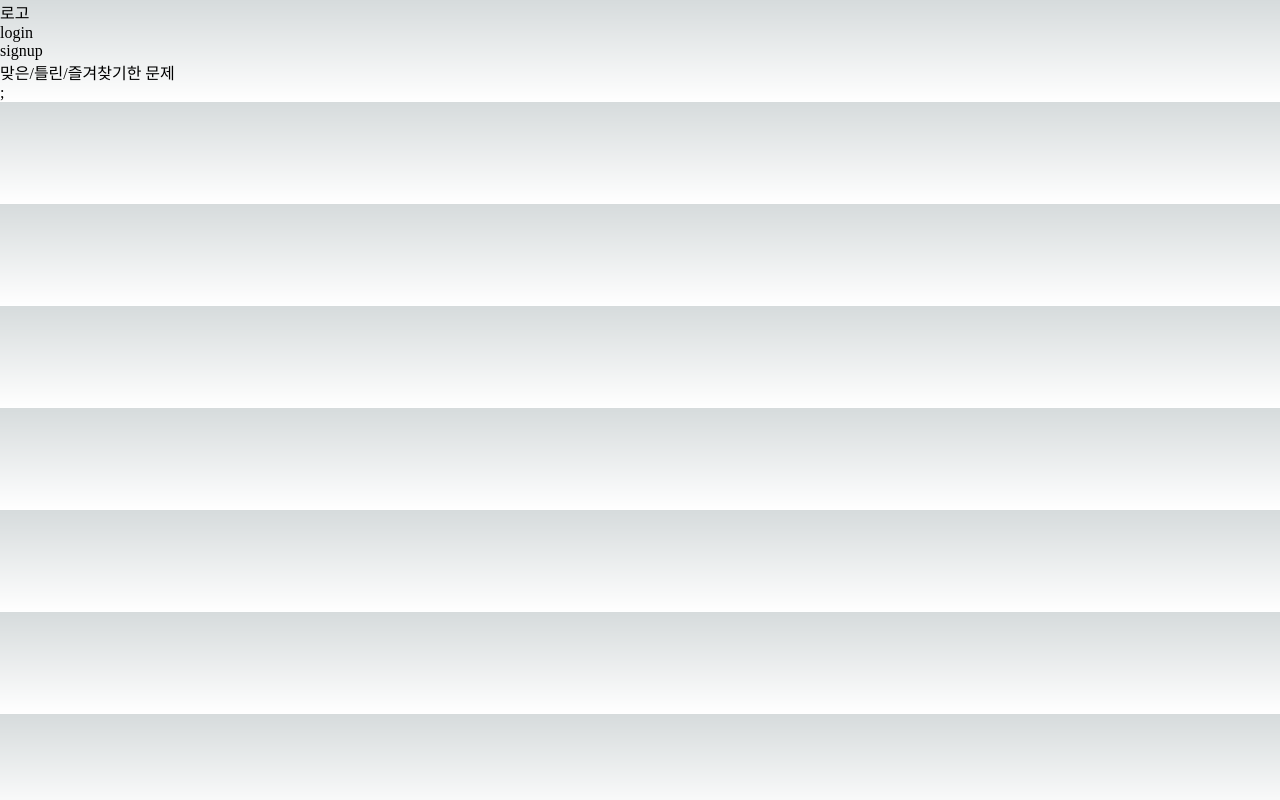
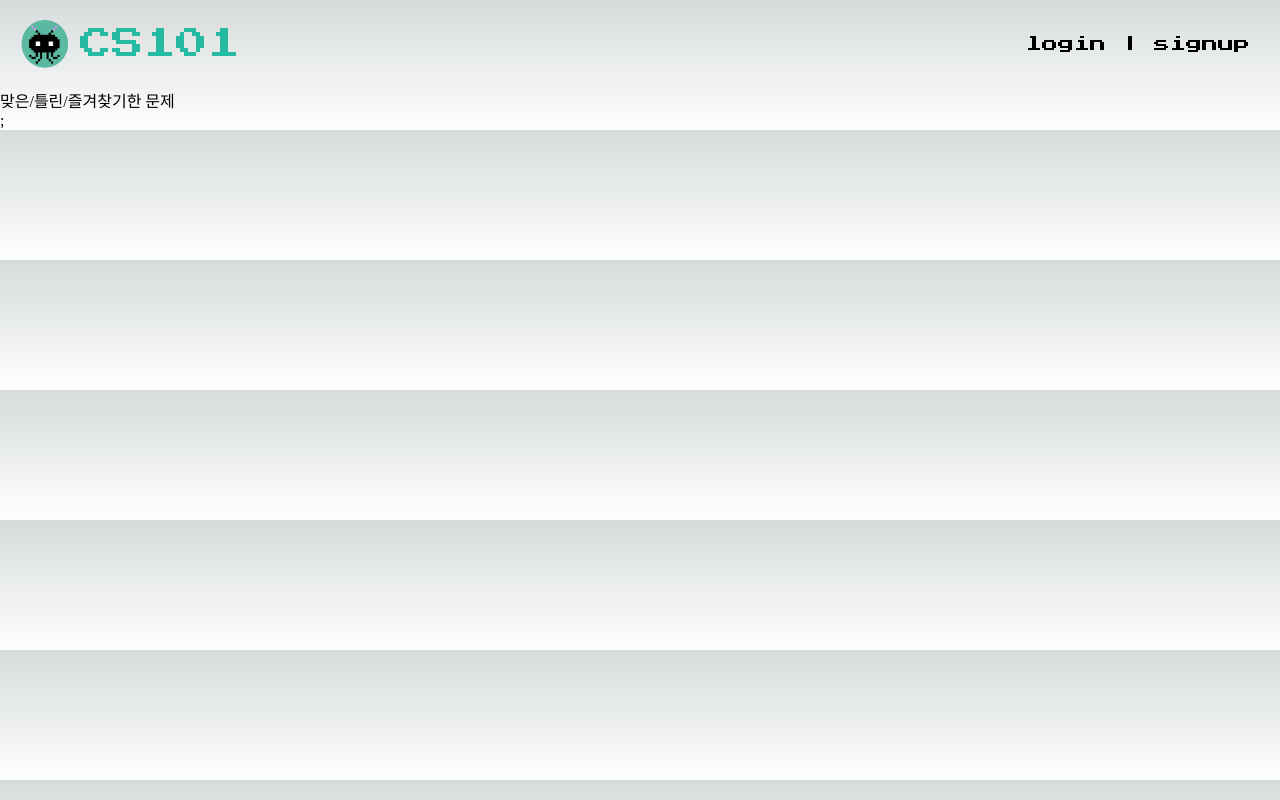
Before and after one commit to CSlOl/cs101, a Next.js app in the folder frontend/: page /solved in a window 1280 px wide. Built offline with nearby package versions, Linux system fonts and the light colour scheme; a web font is replaced by a local one.

Commit message:
feat: header 요소 추가 / 링크 연결

```diff
--- a/frontend/src/components/Header.tsx
+++ b/frontend/src/components/Header.tsx
@@ -1,15 +1,57 @@
 import Link from "next/link";
+import Image from "next/image";
+import styled from "@emotion/styled";
+
+const Div = styled.div`
+  display: flex;
+  align-items: center;
+  justify-content: space-between;
+  padding: 10px;
+`;
+
+const Logo = styled.div`
+  display: flex;
+  align-items: center;
+  margin: 10px;
+`;
+
+const Title = styled.p`
+  font-family: "Press Start 2P";
+  color: #26bba0;
+  font-size: 2em;
+  margin-left: 10px;
+`;
+
+const Move = styled.div`
+  display: flex;
+  font-family: "Press Start 2P";
+  margin-right: 20px;
+`;
 
 export default function Header() {
   return (
-    <div>
-      <div>로고</div>
-      <Link href="/login">
-        <div>login</div>
+    <Div>
+      <Link href="/">
+        <Logo>
+          <Image
+            src="/circle_basic.png"
+            alt="circle_basic"
+            width={50}
+            height={48}
+          />
+          <Title>CS101</Title>
+        </Logo>
       </Link>
-      <Link href="/signup">
-        <div>signup</div>
-      </Link>
-    </div>
+
+      <Move>
+        <Link href="/login">
+          <div>login</div>
+        </Link>
+        <p>&nbsp;|&nbsp;</p>
+        <Link href="/signup">
+          <div>signup</div>
+        </Link>
+      </Move>
+    </Div>
   );
 }
```
